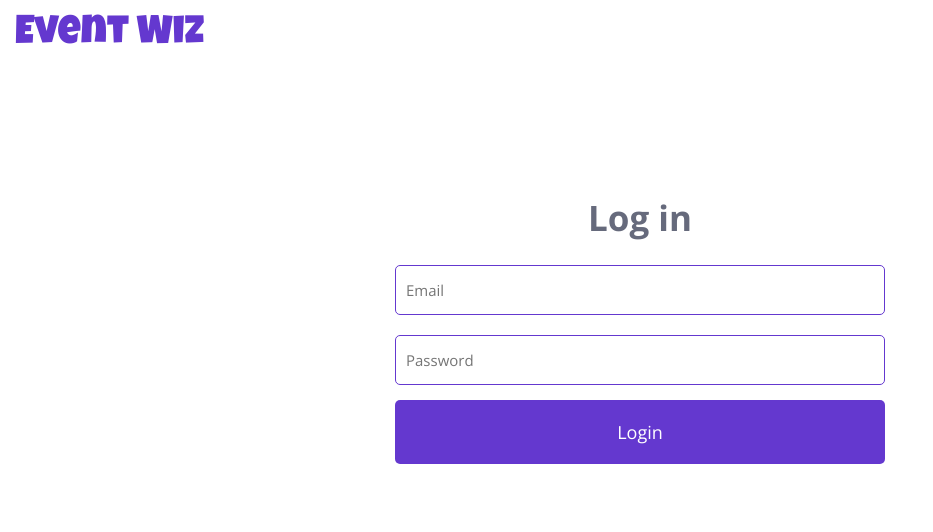
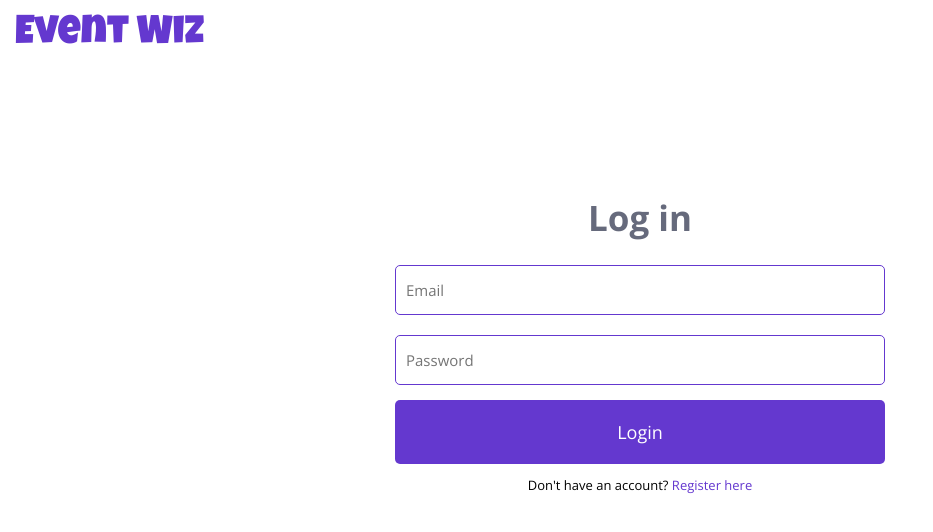
Before and after one commit to EventWiz/Frontend, a React (Create React App) app: page /login in a window 1280 px wide. Shown: the top 532 px of the page, without its empty margins (0-933 px from the left). Built offline with nearby package versions, Linux system fonts and the light colour scheme; no server answers.

Commit message:
Add footer link

```diff
--- a/src/components/Login.js
+++ b/src/components/Login.js
@@ -7,6 +7,7 @@ import { logIn } from '../actions/auth';
 import { Button } from '../styles/shared/Button';
 import { Form } from '../styles/shared/Form';
 import { Input } from '../styles/shared/Input';
+import { Link } from 'react-router-dom';
 
 const Login = props => {
   const formik = useFormik({
@@ -57,6 +58,9 @@ const Login = props => {
       <Button type="submit" disabled={props.isLoading}>
         {props.loading ? <ClipLoader /> : 'Login'}
       </Button>
+      <p>
+        Don't have an account? <Link to="/signup">Register here</Link>
+      </p>
     </Form>
   );
 };
--- a/src/components/Signup.js
+++ b/src/components/Signup.js
@@ -7,6 +7,7 @@ import { signUp } from '../actions/auth';
 import { Button } from '../styles/shared/Button';
 import { Form } from '../styles/shared/Form';
 import { Input } from '../styles/shared/Input';
+import { Link } from 'react-router-dom';
 
 const Signup = props => {
   const formik = useFormik({
@@ -93,6 +94,9 @@ const Signup = props => {
       <Button type="submit" disabled={props.isLoading}>
         {props.loading ? <ClipLoader /> : 'Sign Up'}
       </Button>
+      <p>
+        Already have an account? <Link to="/login">Login here</Link>
+      </p>
     </Form>
   );
 };
--- a/src/styles/shared/Form.js
+++ b/src/styles/shared/Form.js
@@ -18,5 +18,13 @@ export const Form = styled.form`
   p {
     font-size: 1.3rem;
     color: #f70d1a;
+
+    &:nth-last-child(1) {
+      color: #000;
+      margin: 10px 0;
+      a {
+        color: #6438cf;
+      }
+    }
   }
 `;
```
